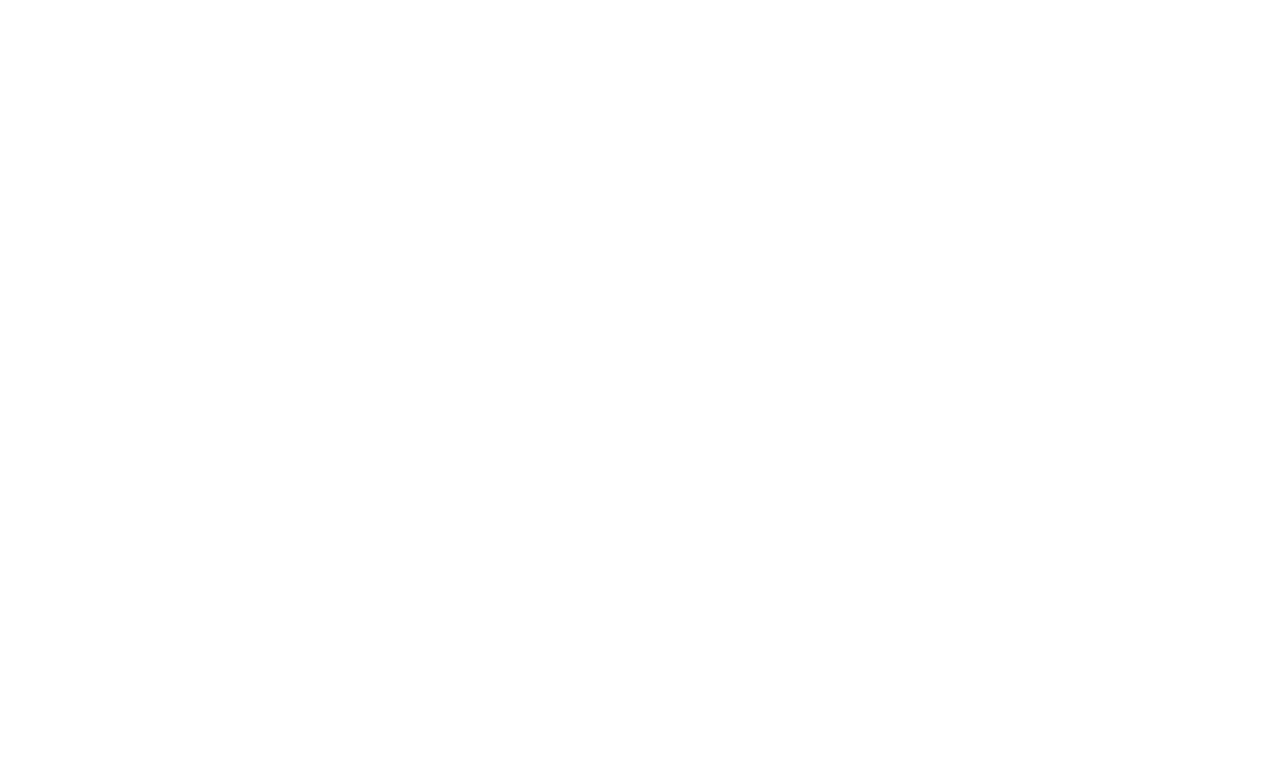
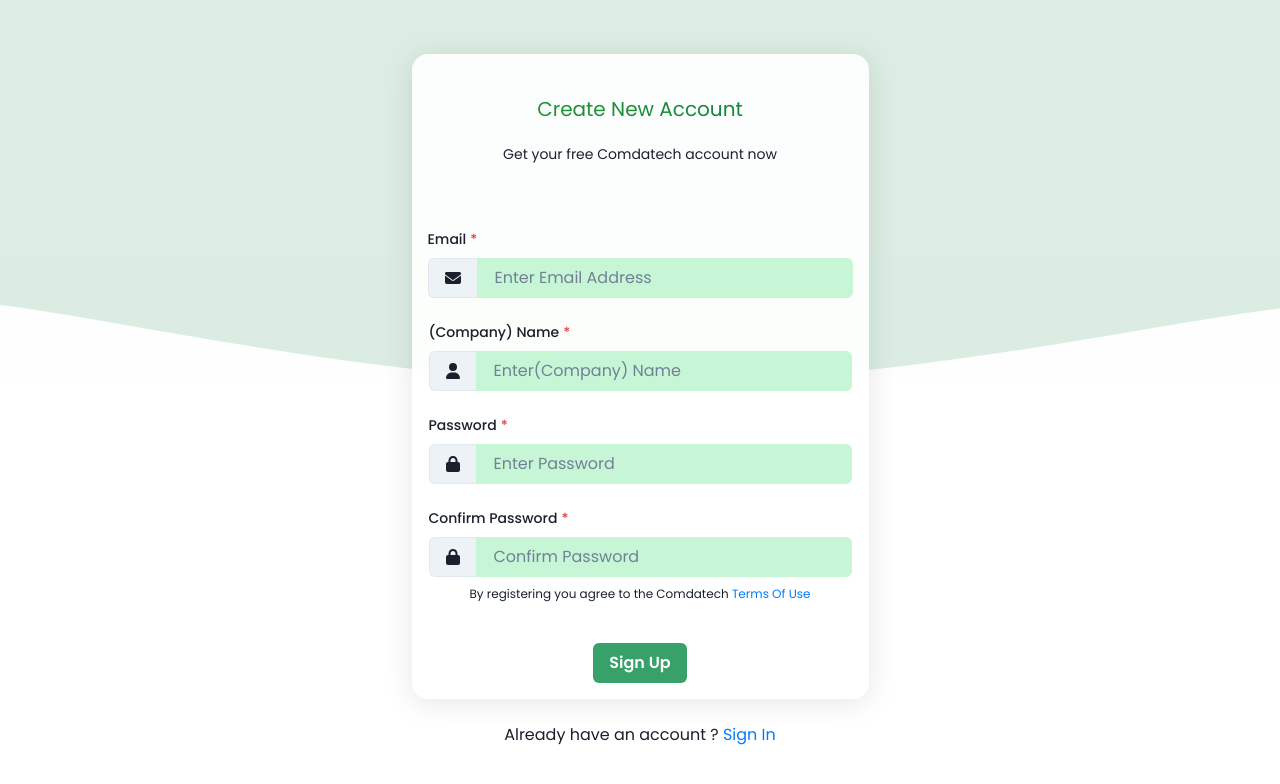
Before and after one commit to Comdatech/fence-react-app, a React (Create React App) app in the folder fence/: page /sign-up in a window 1280 px wide. Before the commit this address had no page. Shown: the top 784 px of the page. Built offline with nearby package versions, Linux system fonts and the light colour scheme.

Commit message:
SIgn up page without the terns of use page

```diff
--- a/fence/src/App.js
+++ b/fence/src/App.js
@@ -3,6 +3,7 @@
 import { BrowserRouter} from "react-router-dom";
 import Login from "./pages/Authentication/Login";
 import ForgotPassword from "./pages/Authentication/ForgotPassword";
+import SignUp from "./pages/Authentication/SignUp";
 
 function App() {
   return (
@@ -13,6 +14,7 @@
           {/* Authentication Page routes*/}
           <Route index path="/" element={<Login/>} />
           <Route path="/forgot-password" element={<ForgotPassword/>}/>
+          <Route path="/sign-up" element={<SignUp/>}/>
         </Routes>
       </BrowserRouter>
     </>
--- a/fence/src/pages/Authentication/ForgotPassword.js
+++ b/fence/src/pages/Authentication/ForgotPassword.js
@@ -18,7 +18,7 @@
         <Container className="auth-page-content">
           <form>
             <Flex className="auth-card">
-              <Flex>
+              <Flex className='pt-4'>
                 <Text
                   bgGradient="linear(to-l, #138540, #259237)"
                   bgClip="text"
@@ -56,7 +56,7 @@
                       id="email"
                       name="email"
                       type="email"
-                      placeholder="Email Address"
+                      placeholder="Enter Email Address"
                       variant="filled"
                       bg="green.100"
                     />
--- a/fence/src/pages/Authentication/Login.js
+++ b/fence/src/pages/Authentication/Login.js
@@ -52,7 +52,7 @@
                       id="email"
                       name="email"
                       type="email"
-                      placeholder="Email Address"
+                      placeholder="Enter Email Address"
                       variant="filled"
                       bg="green.100"
                     />
--- /dev/null
+++ b/fence/src/pages/Authentication/SignUp.js
@@ -0,0 +1,163 @@
+import {  Button, Container, Flex, FormControl, FormLabel, Input, InputGroup, InputLeftAddon, InputRightElement, Text } from '@chakra-ui/react';
+import React from 'react';
+import "../../assets/scss/pages/authentication.scss";
+import ParticleBackground from "../../components/particleBackground";
+import {
+  faEnvelope,
+  faUser,
+  faLock,
+} from "@fortawesome/free-solid-svg-icons";
+import { FontAwesomeIcon } from "@fortawesome/react-fontawesome";
+import { NavLink } from 'react-router-dom';
+const SignUp = () => {
+    const emailIcon = <FontAwesomeIcon className="icon" icon={faEnvelope} />;
+    const userIcon = <FontAwesomeIcon className="icon" icon={faUser} />;
+    const lockIcon = <FontAwesomeIcon className="icon" icon={faLock} />;
+
+    document.title = "Sign Up | Comdatech";
+  return (
+    <>
+      <ParticleBackground>
+        <Container className="auth-page-content">
+          <form>
+            <Flex className="auth-card">
+              <Flex className="pt-4">
+                <Text
+                  bgGradient="linear(to-l, #138540, #259237)"
+                  bgClip="text"
+                  fontSize="xl"
+                  className="heading-1 pb-1"
+                >
+                  Create New Account
+                </Text>
+              </Flex>
+
+              <Flex className="pb-5">
+                <Text fontSize="sm">Get your free Comdatech account now</Text>
+              </Flex>
+              <Flex className="pb-4">
+                <FormControl isRequired>
+                  <FormLabel fontSize="sm" htmlFor="email">
+                    Email
+                  </FormLabel>
+                  <InputGroup>
+                    <InputLeftAddon>{emailIcon}</InputLeftAddon>
+                    <Input
+                      id="email"
+                      name="email"
+                      type="email"
+                      placeholder="Enter Email Address"
+                      variant="filled"
+                      bg="green.100"
+                    />
+                    <InputRightElement className="dummy-icon">
+                      {emailIcon}
+                    </InputRightElement>
+                  </InputGroup>
+                </FormControl>
+              </Flex>
+
+              <Flex className="pb-4">
+                <FormControl isRequired>
+                  <FormLabel fontSize="sm" htmlFor="name">
+                    (Company) Name
+                  </FormLabel>
+                  <InputGroup>
+                    <InputLeftAddon>{userIcon}</InputLeftAddon>
+                    <Input
+                      id="name"
+                      name="name"
+                      type="text"
+                      placeholder="Enter(Company) Name"
+                      variant="filled"
+                      bg="green.100"
+                    />
+                    <InputRightElement className="dummy-icon">
+                      {userIcon}
+                    </InputRightElement>
+                  </InputGroup>
+                </FormControl>
+              </Flex>
+
+              <Flex className="pb-4">
+                <FormControl isRequired>
+                  <FormLabel fontSize="sm" htmlFor="password">
+                    Password
+                  </FormLabel>
+                  <InputGroup>
+                    <InputLeftAddon>{lockIcon}</InputLeftAddon>
+                    <Input
+                      id="password"
+                      name="password"
+                      type="password"
+                      placeholder="Enter Password"
+                      variant="filled"
+                      bg="green.100"
+                    />
+                    <InputRightElement className="dummy-icon">
+                      {lockIcon}
+                    </InputRightElement>
+                  </InputGroup>
+                </FormControl>
+              </Flex>
+              <Flex>
+                <FormControl isRequired>
+                  <FormLabel fontSize="sm" htmlFor="confirm-password">
+                    Confirm Password
+                  </FormLabel>
+                  <InputGroup>
+                    <InputLeftAddon>{lockIcon}</InputLeftAddon>
+                    <Input
+                      id="confirm-password"
+                      name="confirm-password"
+                      type="password"
+                      placeholder="Confirm Password"
+                      variant="filled"
+                      bg="green.100"
+                    />
+                    <InputRightElement className="dummy-icon">
+                      {lockIcon}
+                    </InputRightElement>
+                  </InputGroup>
+                </FormControl>
+              </Flex>
+              <Flex className='pb-4 pt-2'>
+                <Text fontSize="xs">
+                  By registering you agree to the Comdatech{" "}
+                  <NavLink
+                    to="/terms-and-conditions"
+                    className="fw-semibold text-primary text-decoration-underline"
+                  >
+                    Terms Of Use
+                  </NavLink>
+                </Text>
+              </Flex>
+
+              <Flex>
+                <Button
+                  colorScheme="green"
+                  variant="solid"
+                  onClick={() => this.onSubmit()}
+                >
+                  Sign Up
+                </Button>
+              </Flex>
+            </Flex>
+          </form>
+
+          <Text className="pt-4">
+            Already have an account ?{" "}
+            <NavLink
+              to="/"
+              className="fw-semibold text-primary text-decoration-underline"
+            >
+              Sign In
+            </NavLink>
+          </Text>
+        </Container>
+      </ParticleBackground>
+    </>
+  );
+}
+
+export default SignUp
```
